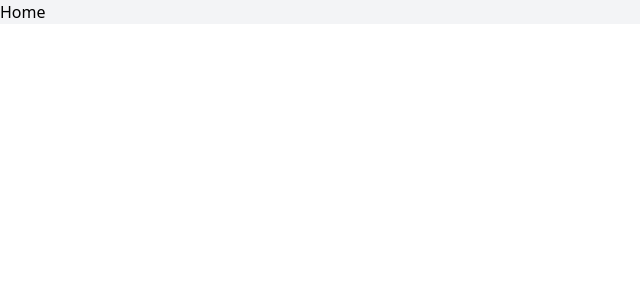
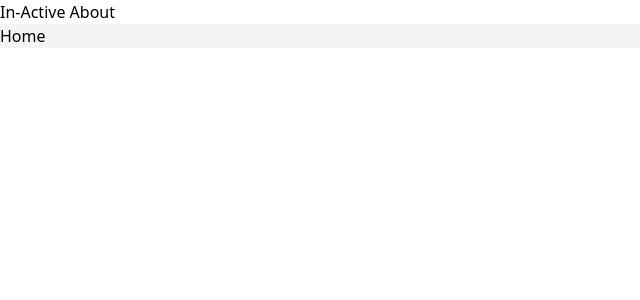
Before and after one commit to alamariful1727/nextjs-test-app, a Next.js app: page / in a window 1280 px wide. Shown: the top 300 px of the page, without its empty margins (0-640 px from the left). Built offline with nearby package versions, Linux system fonts and the light colour scheme.

Commit message:
CustomLink added

```diff
--- /dev/null
+++ b/components/CustomLink.tsx
@@ -0,0 +1,27 @@
+import NextLink, { LinkProps } from 'next/link';
+import { useRouter } from 'next/router';
+
+interface props extends LinkProps {
+  children: (isActive: boolean) => React.ReactNode;
+  className?: string;
+  activeClassName?: string;
+  inactiveClassName?: string;
+}
+
+export const CustomLink = ({ href, activeClassName, inactiveClassName, className, children, ...rest }: props) => {
+  const router = useRouter();
+
+  let currentClassName = className;
+  let isActive = router.pathname === href;
+  if (isActive) {
+    currentClassName += ` ${activeClassName}`;
+  } else {
+    currentClassName += ` ${inactiveClassName}`;
+  }
+
+  return (
+    <NextLink href={href} {...rest} passHref>
+      <a className={currentClassName}>{children(isActive)}</a>
+    </NextLink>
+  );
+};
--- a/pages/_app.tsx
+++ b/pages/_app.tsx
@@ -1,8 +1,14 @@
+import './../styles/tailwind.css';
 import type { AppProps } from 'next/app';
-import './../styles/tailwind.css';
+import { CustomLink } from '../components/CustomLink';
 
 const MyApp = ({ Component, pageProps }: AppProps) => {
-  return <Component {...pageProps} />;
+  return (
+    <div>
+      <CustomLink href="/about">{(isActive) => (isActive ? 'Active About' : 'In-Active About')}</CustomLink>
+      <Component {...pageProps} />
+    </div>
+  );
 };
 
 export default MyApp;
--- /dev/null
+++ b/pages/about.tsx
@@ -0,0 +1,15 @@
+import Head from 'next/head';
+
+const About = () => {
+  return (
+    <div>
+      <Head>
+        <title>Test Next App | About</title>
+        <link rel="icon" href="/favicon.ico" />
+      </Head>
+      <h1 className="bg-gray-100">About</h1>
+    </div>
+  );
+};
+
+export default About;
```
